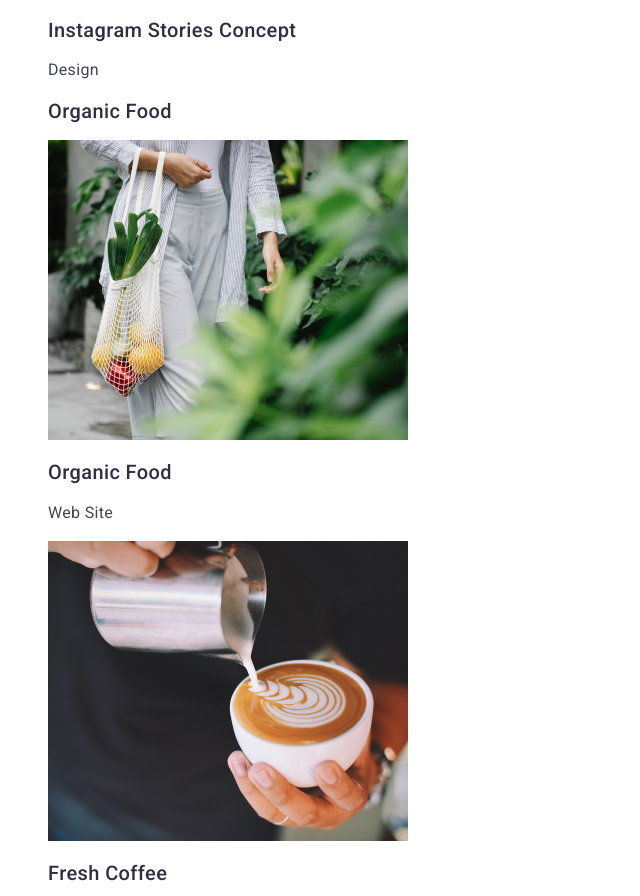
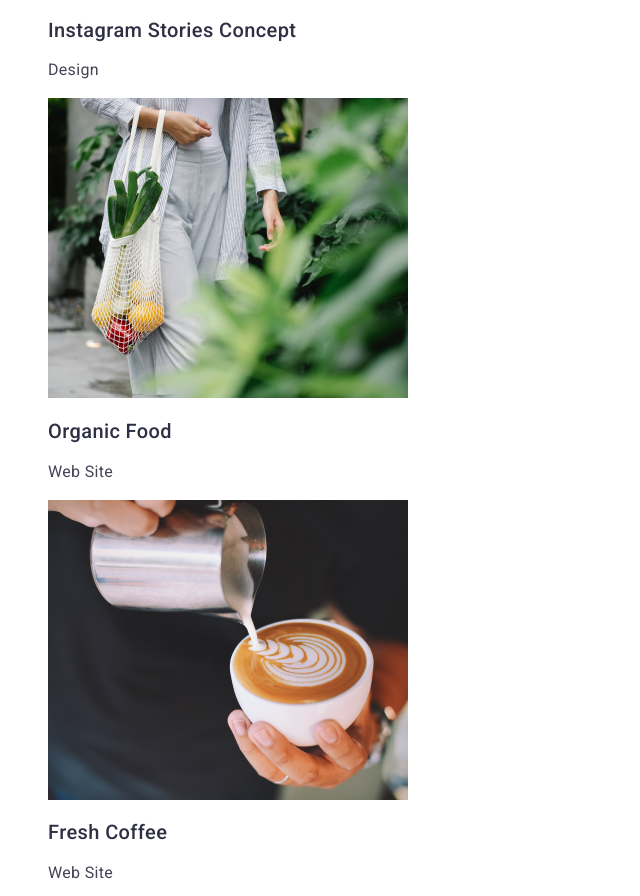
Before and after one commit to IrenaM7/hw-02, a plain HTML site: page portfolio.html in a window 1280 px wide. Shown: the part 3063-3959 px from the top of the page, without its empty margins (0-640 px from the left). Drawn offline with Linux system fonts and the light colour scheme.

Commit message:
Update portfolio.html

```diff
--- a/portfolio.html
+++ b/portfolio.html
@@ -115,8 +115,7 @@
           </li>
           <li>
             <a class="link">
-              <h2 class="project">Organic Food</h2>
-              <img src="./images/img.portfolio.8.jpg" alt="" />
+              <img src="./images/img.portfolio.8.jpg" alt="Organic Food" />
               <h2 class="project">Organic Food</h2>
               <p class="desk">Web Site</p>
             </a>
```
